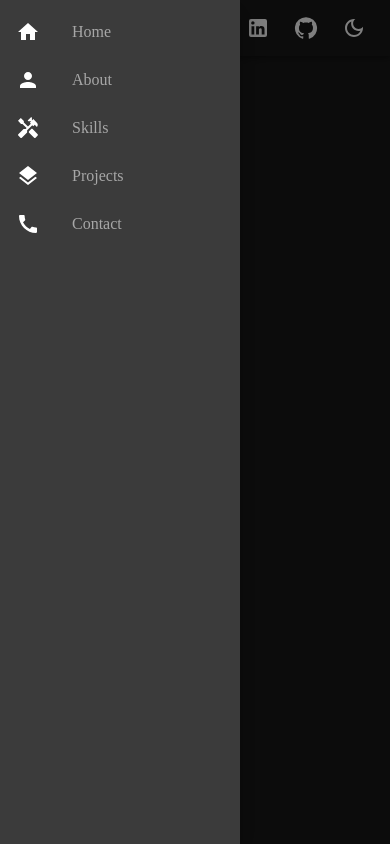
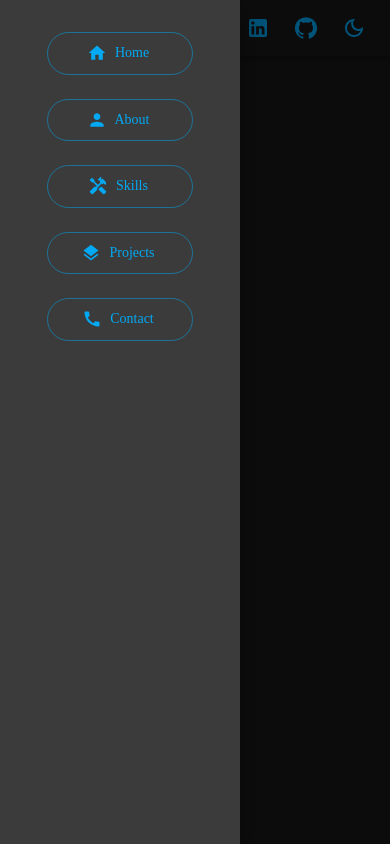
Before and after one commit to Pradyumna-1/ipradyumna, a React (Vite) app: page / in a window 390 px wide. Both pictures are taken after a click on the button 24 px from the left and 28 px from the top of the page. Built offline with nearby package versions, Linux system fonts and the light colour scheme.

Commit message:
Update navbar UI for small screens

```diff
--- a/src/App.tsx
+++ b/src/App.tsx
@@ -8,10 +8,7 @@ import {
 import Layout from "./components/Layout"
 import React from "react"
 import { getDesignTokens } from "./styles/theme"
-
-export const ColorModeContext = React.createContext({
-  toggleColorMode: () => {},
-})
+import { ColorModeContext } from "./contexts/commonContexts"
 
 function App() {
   const [mode, setMode] = React.useState<PaletteMode>("dark")
@@ -26,7 +23,6 @@ function App() {
     }),
     []
   )
-
   // Update the theme only if the mode changes
   const theme = React.useMemo(() => createTheme(getDesignTokens(mode)), [mode])
 
--- a/src/components/Layout.tsx
+++ b/src/components/Layout.tsx
@@ -5,7 +5,7 @@ import Stack from "@mui/material/Stack"
 import Toolbar from "@mui/material/Toolbar"
 import Typography from "@mui/material/Typography"
 import React from "react"
-
+import WorkTwoToneIcon from "@mui/icons-material/WorkTwoTone"
 import GitHubIcon from "@mui/icons-material/GitHub"
 import LinkedInIcon from "@mui/icons-material/LinkedIn"
 import LightModeIcon from "@mui/icons-material/LightMode"
@@ -16,7 +16,6 @@ import HandymanIcon from "@mui/icons-material/Handyman"
 import PersonIcon from "@mui/icons-material/Person"
 import LayersIcon from "@mui/icons-material/Layers"
 import CallIcon from "@mui/icons-material/Call"
-import { ColorModeContext } from "../App"
 import {
   Box,
   Divider,
@@ -29,6 +28,7 @@ import {
 import { LightTooltip } from "../styles/commom.styles"
 import ListItemIcon from "@mui/material/ListItemIcon"
 import ListItemText from "@mui/material/ListItemText"
+import { ColorModeContext } from "../contexts/commonContexts"
 
 const Layout = () => {
   const drawerWidth = 240
@@ -61,12 +61,13 @@ const Layout = () => {
           >
             <MenuIcon />
           </IconButton>
+          <WorkTwoToneIcon fontSize="large" color="primary" />
           <Typography
             variant="h5"
             fontFamily={"Lucida Handwriting"}
-            // sx={{ display: { xs: "none", sm: "block" } }}
+            color="primary"
           >
-            My Portfolio
+            Portfolio
           </Typography>
           <Stack
             direction={"row"}
@@ -87,17 +88,20 @@ const Layout = () => {
           </Stack>
           <Stack direction={"row"} spacing={1} ml={"auto"}>
             <LightTooltip title="LinkedIn Profile">
-              <IconButton>
+              <IconButton color="primary">
                 <LinkedInIcon />
               </IconButton>
             </LightTooltip>
             <LightTooltip title="Github Profile">
-              <IconButton href="https://github.com/Nilkanth-Patadiya">
+              <IconButton
+                color="primary"
+                href="https://github.com/Nilkanth-Patadiya"
+              >
                 <GitHubIcon />
               </IconButton>
             </LightTooltip>
             <LightTooltip title="Change theme">
-              <IconButton onClick={colorMode.toggleColorMode}>
+              <IconButton color="primary" onClick={colorMode.toggleColorMode}>
                 {theme.palette.mode === "dark" ? (
                   <DarkModeOutlinedIcon />
                 ) : (
@@ -126,18 +130,29 @@ const Layout = () => {
             },
           }}
         >
-          <Box onClick={handleDrawerToggle} sx={{ textAlign: "center" }}>
-            <List sx={{ width: 1 }}>
-              {navItems.map((item, i) => (
-                <ListItem key={i} disablePadding>
-                  <ListItemButton href={`#${item.toLowerCase()}`}>
-                    <ListItemIcon>{navIcons[i]}</ListItemIcon>
-                    <ListItemText primary={item} />
-                  </ListItemButton>
-                </ListItem>
-              ))}
-            </List>
-          </Box>
+          <Stack
+            spacing={3}
+            sx={{
+              py: 4,
+              px: 2,
+              width: 1,
+              alignItems: "center",
+              justifyContent: "center",
+            }}
+          >
+            {navItems.map((item, i) => (
+              <Button
+                key={i}
+                onClick={handleDrawerToggle}
+                href={`#${item.toLowerCase()}`}
+                variant="outlined"
+                startIcon={navIcons[i]}
+                sx={{ width: 0.7, borderRadius: 20, py: 1 }}
+              >
+                {item}
+              </Button>
+            ))}
+          </Stack>
         </Drawer>
       </Box>
     </>
--- /dev/null
+++ b/src/contexts/commonContexts.ts
@@ -0,0 +1,5 @@
+import React from "react"
+
+export const ColorModeContext = React.createContext({
+  toggleColorMode: () => {},
+})
--- a/src/styles/theme.ts
+++ b/src/styles/theme.ts
@@ -4,6 +4,7 @@ export const getDesignTokens = (mode: PaletteMode): ThemeOptions => {
   return {
     palette: {
       mode,
+      primary: { main: "#03a9f4" },
       ...(mode === "light"
         ? {
             // palette values for light mode
```
